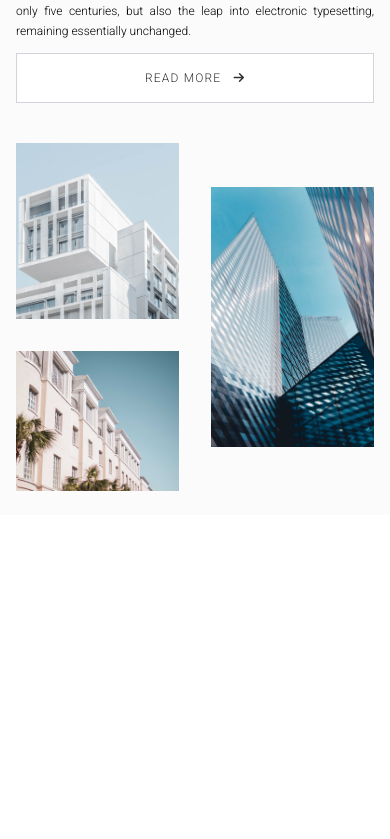
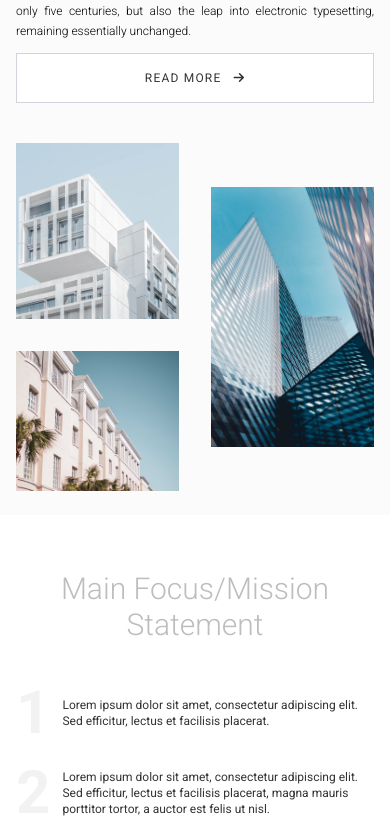
Before and after one commit to Rysth/REACT-Digital-Project, a React (Create React App) app: page / in a window 390 px wide. Shown: the part 835-1674 px from the top of the page. Before the commit the page ends 1390 px from the top, so only its background shows below. Built offline with nearby package versions, Linux system fonts and the light colour scheme.

Commit message:
Create mobile an desktop version of the Mission Section

```diff
--- /dev/null
+++ b/src/components/Subtitle/Subtitle.jsx
@@ -0,0 +1,15 @@
+import PropTypes from 'prop-types';
+
+function Subtitle({ title }) {
+  return (
+    <h2 className="text-3xl text-[var(--CL-primary-light)] md:text-4xl lg:text-5xl text-center md:text-left font-light">
+      {title}
+    </h2>
+  );
+}
+
+Subtitle.propTypes = {
+  title: PropTypes.string.isRequired,
+};
+
+export default Subtitle;
--- a/src/pages/Home.jsx
+++ b/src/pages/Home.jsx
@@ -1,11 +1,13 @@
 import HeroSection from './sections/HeroSection';
 import AboutSection from './sections/AboutSection';
+import MissionSection from './sections/MissionSection';
 
 function Home() {
   return (
     <>
       <HeroSection />
       <AboutSection />
+      <MissionSection />
     </>
   );
 }
--- a/src/pages/sections/AboutSection.jsx
+++ b/src/pages/sections/AboutSection.jsx
@@ -2,17 +2,16 @@ import { Link } from 'react-router-dom';
 import Portrait from '../../assets/images/portrait/portrait_1.png';
 import Portrait2 from '../../assets/images/portrait/portrait_2.jpg';
 import Portrait3 from '../../assets/images/portrait/portrait_3.jpg';
+import Subtitle from '../../components/Subtitle/Subtitle';
 
 function AboutSection() {
   return (
     <section className="my-10 md:my-20 animate__animated animate__fadeIn animate__slow">
       <div className="container max-w-screen-xl mx-auto sm:p-4 ">
         <div className="bg-[var(--CL-neutral-gray)] grid gap-10 md:grid-cols-2 text-center px-4 py-6 xl:px-24 md:py-12">
-          <div className="flex flex-col gap-3 font-light md:justify-between">
-            <h2 className="text-3xl text-[var(--CL-primary-light)] md:text-5xl lg:text-6xl md:text-left">
-              About
-            </h2>
-            <p className="text-xs leading-5 text-justify md:text-base sm:my-5 ">
+          <div className="flex flex-col gap-3 md:justify-between">
+            <Subtitle title="About" />
+            <p className="text-xs font-light leading-5 text-justify md:text-base sm:my-5">
               Lorem Ipsum is simply dummy text of the printing and typesetting
               industry. Lorem Ipsum has been the industry&apos;s standard dummy
               text ever since the 1500s, when an unknown printer took a galley
@@ -35,7 +34,7 @@ function AboutSection() {
               <img
                 src={Portrait2}
                 alt="Building two"
-                className="object-cover object-center h-full max-h-[140px]"
+                className="object-cover object-center rh-full max-h-[140px]"
               />
             </picture>
             <picture className="flex flex-col justify-center ">
--- /dev/null
+++ b/src/pages/sections/MissionSection.jsx
@@ -0,0 +1,34 @@
+import Subtitle from '../../components/Subtitle/Subtitle';
+
+function MissionSection() {
+  return (
+    <div>
+      <div className="container max-w-screen-xl p-4 mx-auto">
+        <Subtitle title="Main Focus/Mission Statement" />
+        <div className="flex flex-col md:flex-row md:justify-between text-[var(--CL-primary-gray)] mt-10 gap-5">
+          <div className="flex items-center gap-3">
+            <p className="text-6xl font-black md:text-8xl lg:text-[12rem] text-[var(--CL-primary-extra-light)]">
+              1
+            </p>
+            <p className="text-xs md:text-base  max-w-[375px] lg:text-lg">
+              Lorem ipsum dolor sit amet, consectetur adipiscing elit. Sed
+              efficitur, lectus et facilisis placerat.
+            </p>
+          </div>
+          <div className="flex items-center gap-3 md:gap-7">
+            <p className="text-6xl font-black md:text-8xl lg:text-[12rem] text-[var(--CL-primary-extra-light)]">
+              2
+            </p>
+            <p className="text-xs md:text-base max-w-[375px] lg:text-lg">
+              Lorem ipsum dolor sit amet, consectetur adipiscing elit. Sed
+              efficitur, lectus et facilisis placerat, magna mauris porttitor
+              tortor, a auctor est felis ut nisl.
+            </p>
+          </div>
+        </div>
+      </div>
+    </div>
+  );
+}
+
+export default MissionSection;
```
